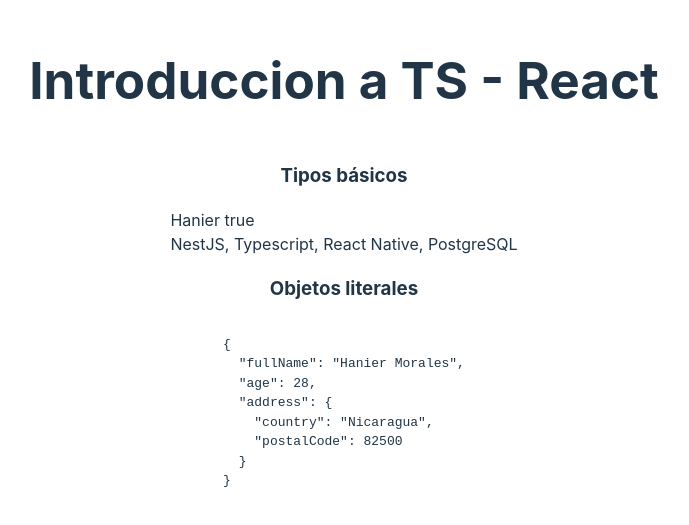
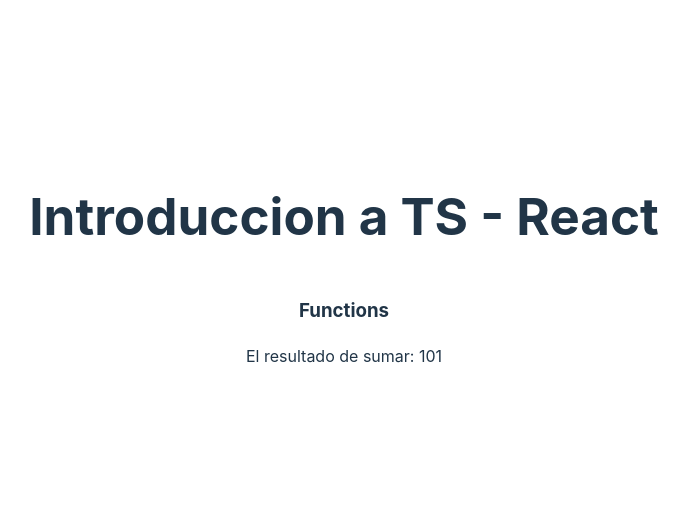
Before and after one commit to hanier10/fundamentos-react, a React (Vite) app: page / in a window 1280 px wide. Shown: the part 139-664 px from the top of the page, without its empty margins (296-985 px from the left). Built offline with nearby package versions, Linux system fonts and the light colour scheme.

Commit message:
funciones, retornos y argumentos

```diff
--- a/src/App.tsx
+++ b/src/App.tsx
@@ -1,12 +1,13 @@
-import { BasicTypes, ObjectLiterals } from "./typescript";
+import { BasicFunctions, BasicTypes, ObjectLiterals } from "./typescript";
 
 function App() {
   return (
     <main>
       <h1>Introduccion a TS - React </h1>
 
-      <BasicTypes />
-      <ObjectLiterals />
+      {/* <BasicTypes />
+      <ObjectLiterals /> */}
+      <BasicFunctions />
     </main>
   );
 }
--- /dev/null
+++ b/src/typescript/BasicFunctions.tsx
@@ -0,0 +1,12 @@
+export const BasicFunctions = () => {
+  const addTwoNumber = (a: number, b: number): number => {
+    return a + b;
+  };
+
+  return (
+    <>
+      <h3>Functions</h3>
+      <span>El resultado de sumar: {addTwoNumber(2, 99)} </span>
+    </>
+  );
+};
--- a/src/typescript/index.ts
+++ b/src/typescript/index.ts
@@ -1,2 +1,3 @@
 export * from "./BasicTypes";
 export * from "./ObjectLiterals";
+export * from "./BasicFunctions";
```
